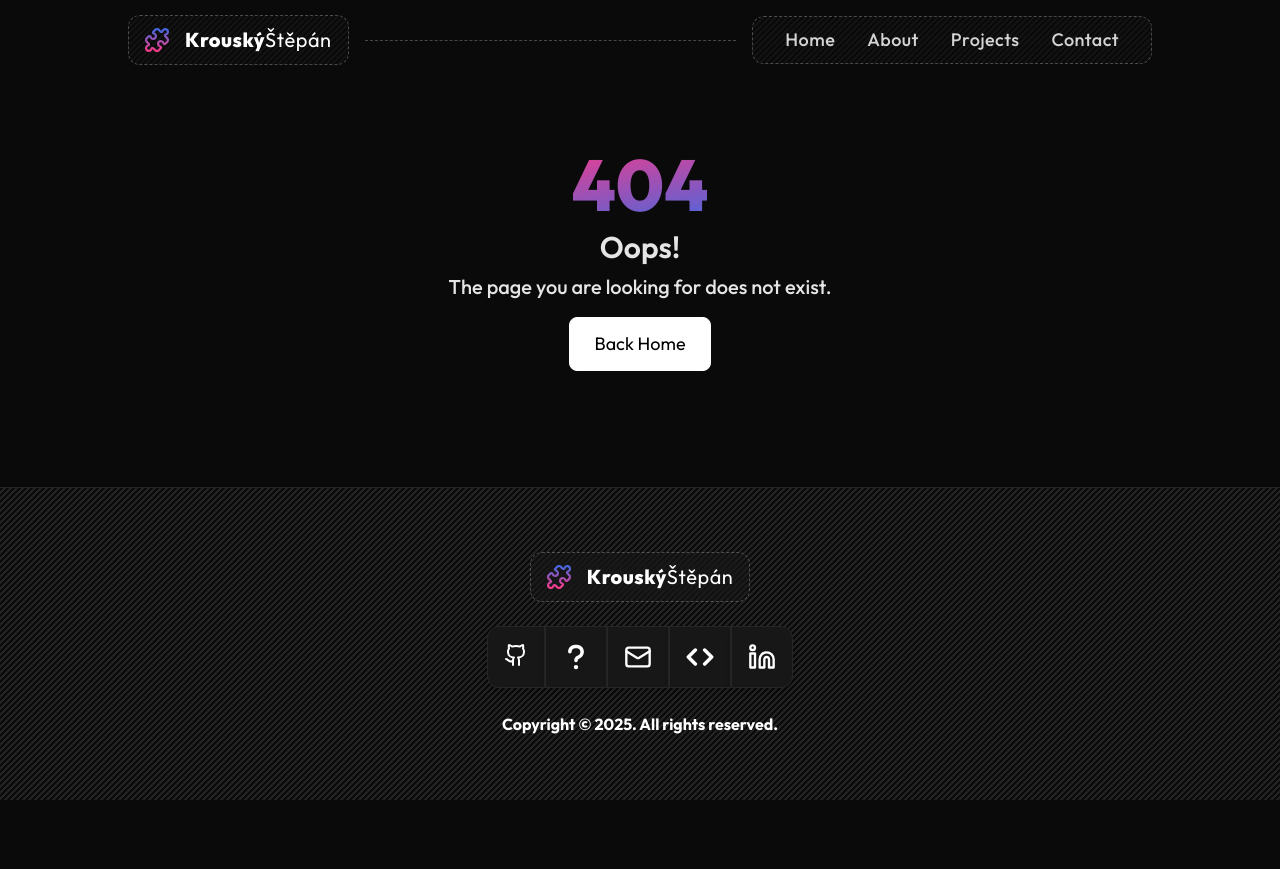
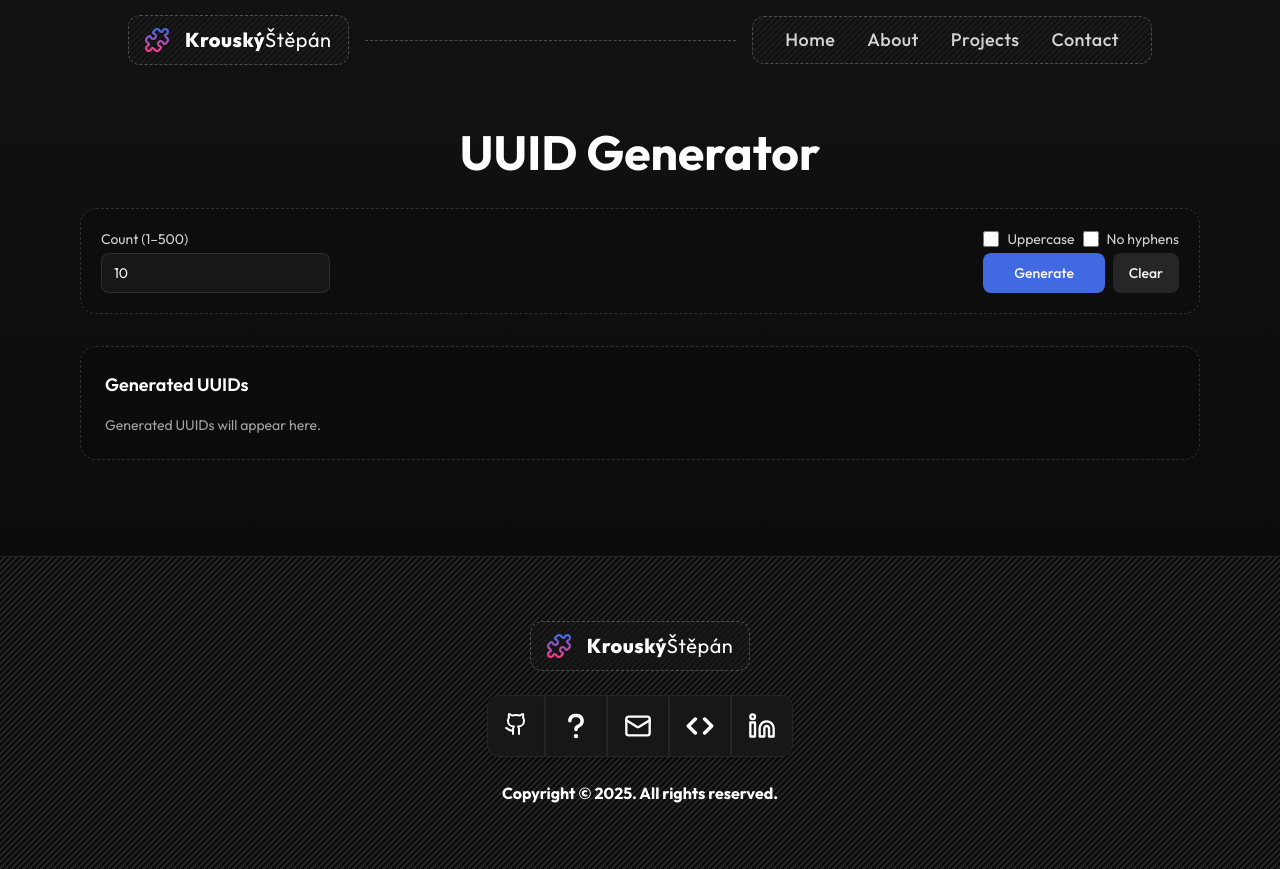
Before and after one commit to krouskystepan/portfolio, a Next.js app: page /t/uuid-generator in a window 1280 px wide. Before the commit this address had no page. Before the commit the page ends 800 px from the top, so only its background shows below. Built offline with nearby package versions, Linux system fonts and the light colour scheme.

Commit message:
add uuid generator

```diff
--- a/app/t/page.tsx
+++ b/app/t/page.tsx
@@ -16,7 +16,7 @@ const tools = [
   },
   {
     name: 'UUID Generator',
-    path: '',
+    path: 'uuid-generator',
     description: 'Generate random UUIDs (v4) for identifiers or testing.',
   },
   {
--- /dev/null
+++ b/app/t/uuid-generator/page.tsx
@@ -0,0 +1,228 @@
+'use client'
+
+import { useEffect, useState, useMemo } from 'react'
+import { useAchievementContext } from '@/context/AchievementContext'
+
+type UUIDOptions = {
+  uppercase: boolean
+  noHyphens: boolean
+}
+
+export default function UuidGeneratorPage() {
+  const [count, setCount] = useState<number>(10)
+  const [uuids, setUuids] = useState<string[]>([])
+  const [options, setOptions] = useState<UUIDOptions>({
+    uppercase: false,
+    noHyphens: false,
+  })
+  const [copiedStates, setCopiedStates] = useState<boolean[]>([])
+
+  const { unlockAchievement } = useAchievementContext()
+
+  const isGenerateDisabled = useMemo(
+    () => Number.isNaN(count) || count < 1 || count > 500,
+    [count]
+  )
+
+  useEffect(() => {
+    if (uuids.length > 0) {
+      setUuids((prev) => prev.map((u) => formatUuid(u, options)))
+    }
+  }, [options, uuids.length])
+
+  const handleGenerate = () => {
+    if (isGenerateDisabled) return
+    const out: string[] = Array.from({ length: count }, () =>
+      formatUuid(generateUuidV4(), options)
+    )
+    setUuids(out)
+    setCopiedStates(new Array(out.length + 1).fill(false))
+  }
+
+  const handleClear = () => {
+    setUuids([])
+  }
+
+  const handleCopy = (text: string) => {
+    navigator.clipboard.writeText(text)
+    unlockAchievement('clipboard-master')
+  }
+
+  const handleLocalCopy = (index: number, id: string) => {
+    handleCopy(id)
+    setCopiedStates((prev) => {
+      const updated = [...prev]
+      updated[index] = true
+      return updated
+    })
+    setTimeout(() => {
+      setCopiedStates((prev) => {
+        const updated = [...prev]
+        updated[index] = false
+        return updated
+      })
+    }, 1500)
+  }
+
+  const handleCopyAll = () => {
+    if (uuids.length === 0) return
+    handleCopy(uuids.join('\n'))
+    setCopiedStates((prev) => {
+      const updated = [...prev]
+      updated[uuids.length] = true
+      return updated
+    })
+    setTimeout(() => {
+      setCopiedStates((prev) => {
+        const updated = [...prev]
+        updated[uuids.length] = false
+        return updated
+      })
+    }, 1500)
+  }
+
+  const toggle = (key: keyof UUIDOptions) => {
+    setOptions((prev) => ({ ...prev, [key]: !prev[key] }))
+  }
+
+  return (
+    <div>
+      <h2 className="mb-8 text-center text-4xl font-bold lg:text-5xl">
+        UUID Generator
+      </h2>
+
+      <div className="mb-8 flex flex-col gap-4 rounded-2xl border border-dashed border-white/15 bg-neutral-950/40 p-5 backdrop-blur-sm">
+        <div className="flex justify-between gap-4">
+          <div className="flex flex-col">
+            <label htmlFor="count" className="mb-1 text-sm text-neutral-300">
+              Count (1–500)
+            </label>
+            <input
+              id="count"
+              value={count}
+              min={1}
+              max={500}
+              onChange={(e) => setCount(parseInt(e.target.value) || 0)}
+              className="h-10 w-full rounded-lg border border-white/10 bg-neutral-900 px-3 text-sm text-neutral-100 outline-none focus:ring-2 focus:ring-custom_blue"
+            />
+          </div>
+
+          <div className="flex flex-col gap-1">
+            <div className="flex items-center justify-center gap-2">
+              <label className="flex items-center gap-2 text-sm text-neutral-300">
+                <input
+                  type="checkbox"
+                  checked={options.uppercase}
+                  onChange={() => toggle('uppercase')}
+                  className="size-4 accent-custom_blue"
+                />
+                Uppercase
+              </label>
+              <label className="flex items-center gap-2 text-sm text-neutral-300">
+                <input
+                  type="checkbox"
+                  checked={options.noHyphens}
+                  onChange={() => toggle('noHyphens')}
+                  className="size-4 accent-custom_blue"
+                />
+                No hyphens
+              </label>
+            </div>
+
+            <div className="flex grow gap-2">
+              <button
+                onClick={handleGenerate}
+                disabled={isGenerateDisabled}
+                className={`flex-1 rounded-lg px-4 text-sm font-medium transition duration-100 ${
+                  isGenerateDisabled
+                    ? 'cursor-not-allowed bg-neutral-800 text-neutral-500 opacity-60'
+                    : 'bg-custom_blue text-white hover:opacity-90'
+                }`}
+              >
+                Generate
+              </button>
+
+              <button
+                onClick={handleClear}
+                className="rounded-lg bg-neutral-800 px-4 text-sm font-medium text-neutral-100 transition hover:bg-neutral-700"
+              >
+                Clear
+              </button>
+            </div>
+          </div>
+        </div>
+      </div>
+
+      <div className="overflow-auto rounded-2xl border border-dashed border-white/15 bg-neutral-950/40 p-6 text-neutral-100 backdrop-blur-sm">
+        <div className="mb-4 flex items-center justify-between">
+          <h2 className="text-lg font-semibold text-white">Generated UUIDs</h2>
+          {uuids.length > 0 && (
+            <button
+              onClick={handleCopyAll}
+              disabled={copiedStates[uuids.length]}
+              className={`h-8 rounded-lg bg-neutral-800 px-3 py-1.5 text-xs font-medium transition ${
+                copiedStates[uuids.length]
+                  ? 'cursor-default text-custom_blue'
+                  : 'text-neutral-100 hover:bg-neutral-700 active:scale-95'
+              }`}
+            >
+              {copiedStates[uuids.length] ? 'Copied All!' : 'Copy All'}
+            </button>
+          )}
+        </div>
+
+        {uuids.length > 0 ? (
+          <ul className="grid grid-cols-1 gap-2 font-mono text-sm sm:grid-cols-2">
+            {uuids.map((id, index) => (
+              <li
+                key={index}
+                className="flex items-center justify-between rounded-md border border-white/10 bg-neutral-900/60 px-3 py-2"
+              >
+                <span className="truncate">{id}</span>
+                <div className="ml-3 flex items-center gap-2">
+                  <button
+                    onClick={() => handleLocalCopy(index, id)}
+                    disabled={copiedStates[index]}
+                    className={`rounded-md bg-neutral-800 px-2 py-1 text-xs  transition ${copiedStates[index] ? 'cursor-default text-custom_blue' : 'text-neutral-300 hover:bg-neutral-700 active:scale-95'}`}
+                  >
+                    {copiedStates[index] ? 'Copied!' : 'Copy'}
+                  </button>
+                </div>
+              </li>
+            ))}
+          </ul>
+        ) : (
+          <p className="text-sm text-neutral-400">
+            Generated UUIDs will appear here.
+          </p>
+        )}
+      </div>
+    </div>
+  )
+}
+
+function generateUuidV4(): string {
+  // RFC 4122 v4 UUID
+  return 'xxxxxxxx-xxxx-4xxx-yxxx-xxxxxxxxxxxx'.replace(/[xy]/g, (c) => {
+    const r = crypto.getRandomValues(new Uint8Array(1))[0] & 15
+    const v = c === 'x' ? r : (r & 0x3) | 0x8
+    return v.toString(16)
+  })
+}
+
+function formatUuid(uuid: string, options: UUIDOptions): string {
+  let formatted = uuid.replace(/[^a-fA-F0-9]/g, '')
+
+  if (!options.noHyphens) {
+    formatted = formatted.replace(
+      /^(.{8})(.{4})(.{4})(.{4})(.{12})$/,
+      '$1-$2-$3-$4-$5'
+    )
+  }
+
+  formatted = options.uppercase
+    ? formatted.toUpperCase()
+    : formatted.toLowerCase()
+
+  return formatted
+}
```
